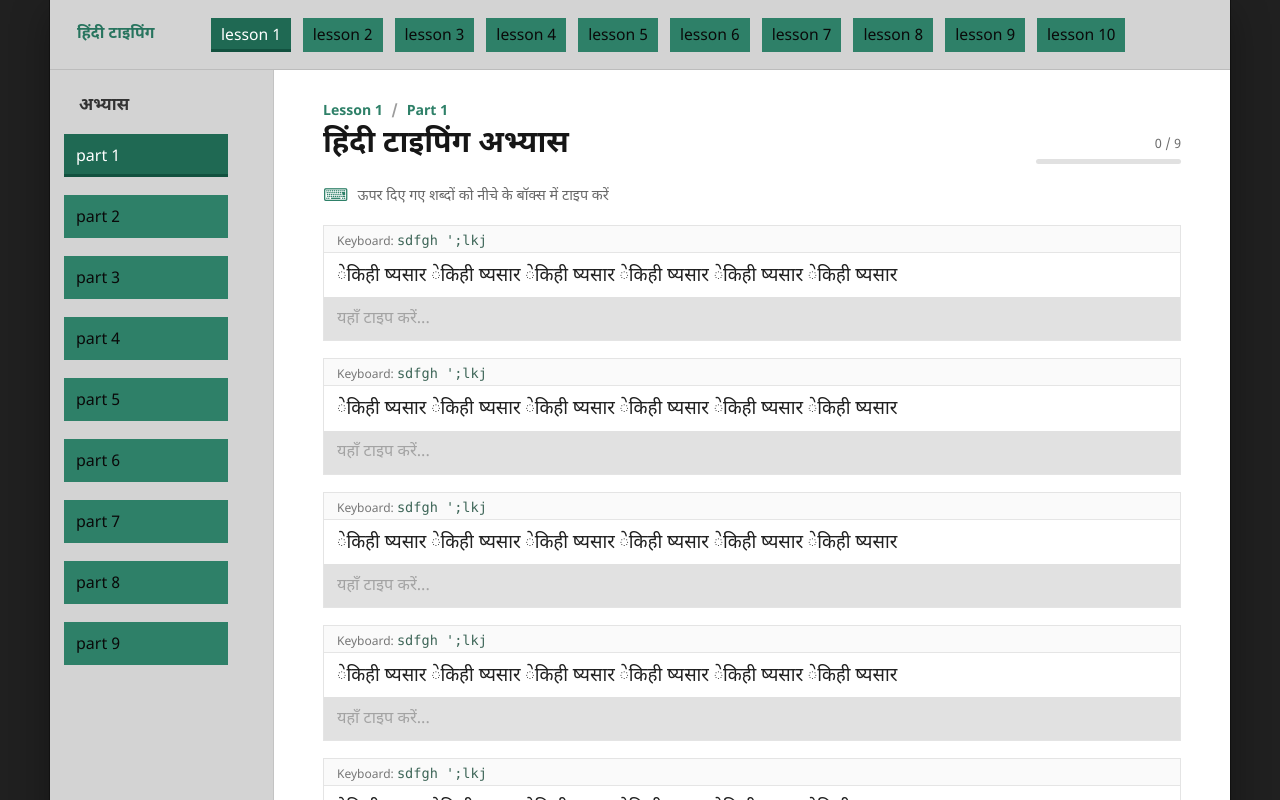
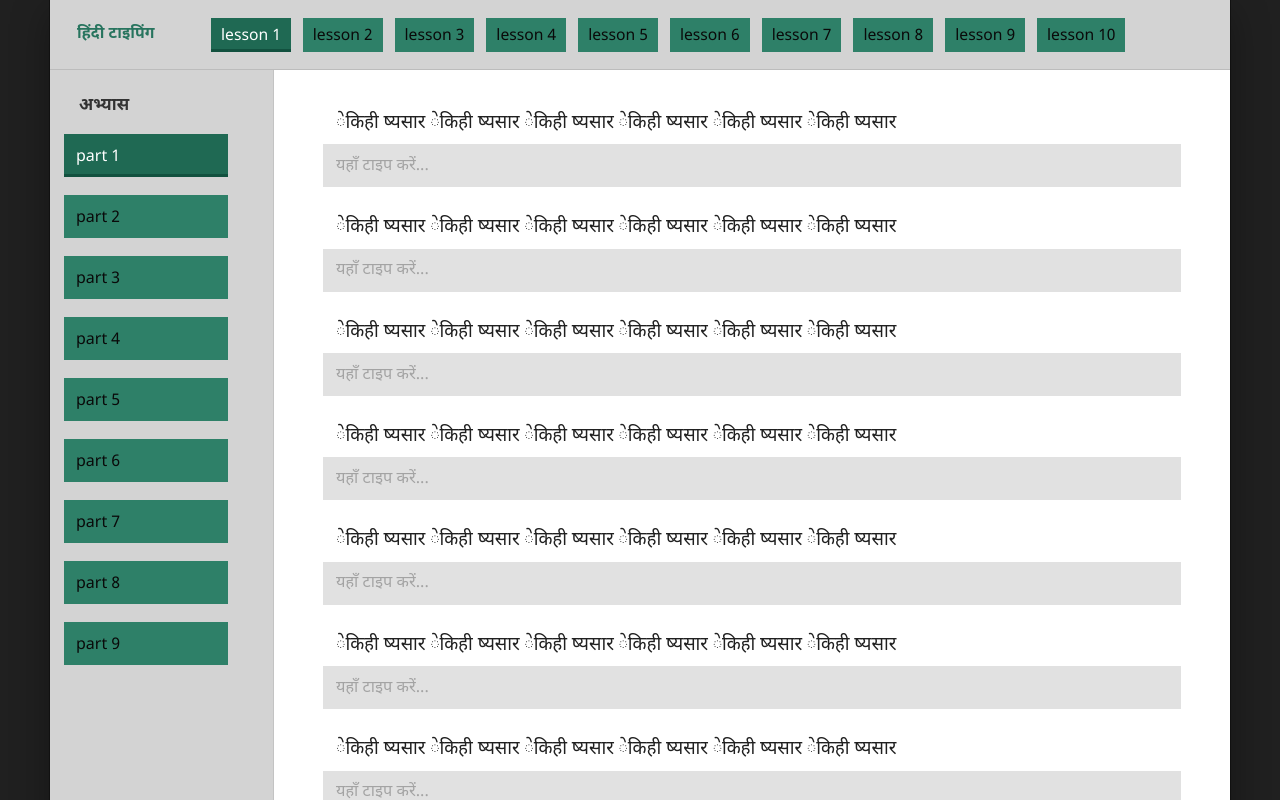
Before and after one commit to abhinayjangde/hindityping, a SvelteKit app: page / in a window 1280 px wide. Shown: the top 800 px of the page. Built offline with nearby package versions, Linux system fonts and the light colour scheme.

Commit message:
automatic enter to new line

```diff
--- a/src/routes/+page.svelte
+++ b/src/routes/+page.svelte
@@ -1,16 +1,16 @@
 <script lang="ts">
   const lessons = Array.from({ length: 10 }, (_, index) => `lesson ${index + 1}`);
   const parts = ["part 1", "part 2", "part 3", "part 4", "part 5", "part 6", "part 7", "part 8", "part 9"];
-  const keyboardPractice = "sdfgh ';lkj";
   const practiceText = "ेकिही ष्यसार";
   const practiceLines = Array.from(
-    { length: 9 },
+    { length: 10 },
     () => `${practiceText} ${practiceText} ${practiceText} ${practiceText} ${practiceText} ${practiceText}`
   );
 
   let activeLesson = $state(0);
   let activePart = $state(0);
   let typedLines = $state<string[]>(practiceLines.map(() => ""));
+  let inputElements: HTMLInputElement[] = [];
 
   function chooseLesson(index: number) {
     activeLesson = index;
@@ -26,6 +26,16 @@
     const target = event.currentTarget as HTMLInputElement;
     typedLines[index] = target.value;
     typedLines = typedLines;
+    focusNextLine(index, target.value);
+  }
+
+  function focusNextLine(index: number, value: string) {
+    if (
+      index < practiceLines.length - 1 &&
+      Array.from(value).length >= Array.from(practiceLines[index]).length
+    ) {
+      inputElements[index + 1]?.focus();
+    }
   }
 
   function insertText(index: number, target: HTMLInputElement, insertedText: string) {
@@ -38,6 +48,7 @@
     requestAnimationFrame(() => {
       const cursor = start + insertedText.length;
       target.setSelectionRange(cursor, cursor);
+      focusNextLine(index, nextValue);
     });
   }
 
@@ -109,28 +120,13 @@
     </aside>
 
     <section class="practice-panel" aria-labelledby="practice-title">
-      <div class="practice-header">
-        <div>
-          <p class="breadcrumb">lesson {activeLesson + 1} <span>/</span> {parts[activePart]}</p>
-          <h1 id="practice-title">हिंदी टाइपिंग अभ्यास</h1>
-        </div>
-        <div class="progress" aria-label="Practice progress">
-          <span>{typedLines.filter((line) => line.length > 0).length} / {practiceLines.length}</span>
-          <div class="progress-track"><div class="progress-value" style={`width: ${(typedLines.filter((line) => line.length > 0).length / practiceLines.length) * 100}%`}></div></div>
-        </div>
-      </div>
-
-      <div class="instructions">
-        <span class="keyboard-icon" aria-hidden="true">⌨</span>
-        <span>ऊपर दिए गए शब्दों को नीचे के बॉक्स में टाइप करें</span>
-      </div>
 
       <div class="exercise-list">
         {#each practiceLines as line, index}
           <div class="exercise-row">
-            <div class="keyboard-source">Keyboard: <code>{keyboardPractice}</code></div>
             <div class="prompt">{line}</div>
             <input
+              bind:this={inputElements[index]}
               value={typedLines[index]}
               oninput={(event) => updateLine(index, event)}
               onkeydown={(event) => handleKeydown(index, event)}
@@ -265,67 +261,7 @@
     background: #fff;
   }
 
-  .practice-header {
-    display: flex;
-    align-items: flex-end;
-    justify-content: space-between;
-    gap: 25px;
-    margin: 0 0 21px;
-  }
 
-  .breadcrumb {
-    margin: 0 0 4px;
-    color: #2e8068;
-    font-size: 0.88rem;
-    font-weight: 700;
-    text-transform: capitalize;
-  }
-
-  .breadcrumb span {
-    padding: 0 5px;
-    color: #9c9c9c;
-  }
-
-  h1 {
-    margin: 0;
-    font-size: clamp(1.35rem, 2.6vw, 1.9rem);
-    font-weight: 700;
-  }
-
-  .progress {
-    width: 145px;
-    color: #6d6d6d;
-    font-size: 0.8rem;
-    text-align: right;
-  }
-
-  .progress-track {
-    height: 5px;
-    margin-top: 6px;
-    overflow: hidden;
-    background: #e1e1e1;
-    border-radius: 5px;
-  }
-
-  .progress-value {
-    height: 100%;
-    background: #2e8068;
-    transition: width 150ms ease;
-  }
-
-  .instructions {
-    display: flex;
-    align-items: center;
-    gap: 9px;
-    margin-bottom: 17px;
-    color: #686868;
-    font-size: 0.9rem;
-  }
-
-  .keyboard-icon {
-    color: #2e8068;
-    font-size: 1.1rem;
-  }
 
   .exercise-list {
     display: flex;
@@ -335,7 +271,6 @@
 
   .exercise-row {
     overflow: hidden;
-    border: 1px solid #e4e4e4;
     background: #f1f1f1;
   }
 
@@ -345,25 +280,10 @@
     overflow: hidden;
     color: #202020;
     background: #fff;
-    font-family: "Kruti Dev 010", "Kruti Dev", "Nirmala UI", "Noto Sans Devanagari", sans-serif;
+    font-family: "Nirmala UI", "Noto Sans Devanagari", "Mangal", sans-serif;
     font-size: clamp(1rem, 1.8vw, 1.15rem);
     line-height: 1.65;
     white-space: nowrap;
-  }
-
-  .keyboard-source {
-    padding: 6px 13px 3px;
-    color: #777;
-    background: #fafafa;
-    border-bottom: 1px solid #e5e5e5;
-    font-family: "Segoe UI", sans-serif;
-    font-size: 0.75rem;
-  }
-
-  code {
-    color: #3e6658;
-    font-family: Consolas, "Courier New", monospace;
-    font-size: 0.85rem;
   }
 
   input {
@@ -375,7 +295,7 @@
     background: #e1e1e1;
     border: 0;
     outline: 0;
-    font-family: "Kruti Dev 010", "Kruti Dev", "Nirmala UI", "Noto Sans Devanagari", sans-serif;
+    font-family: "Nirmala UI", "Noto Sans Devanagari", "Mangal", sans-serif;
     font-size: 1.02rem;
     line-height: 1.6;
     unicode-bidi: plaintext;
@@ -387,7 +307,6 @@
 
   input:focus {
     background: #d5ebe3;
-    box-shadow: inset 0 0 0 2px #2e8068;
   }
 
   @media (max-width: 900px) {
```
